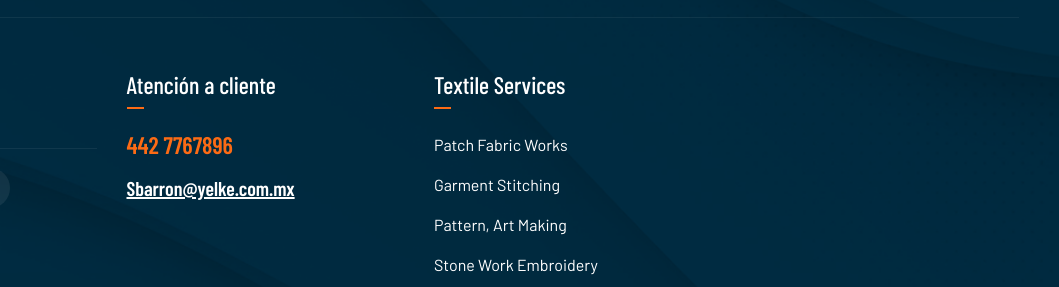
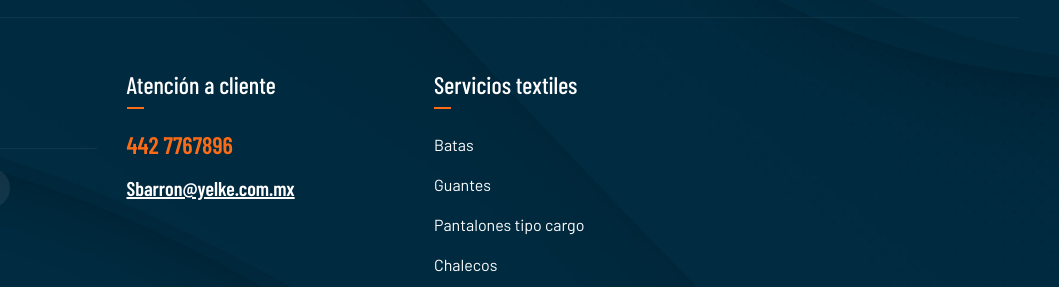
Before and after one commit to goldstein18/yelke, a plain HTML site: page about-us.html in a window 1280 px wide. Shown: the part 2510-2797 px from the top of the page, 221-1280 px from the left. Drawn offline with nearby package versions, Linux system fonts and the light colour scheme; some packages are replaced by stand-ins of ours; a script that the page names is missing; files whose address does not match are found by name; a web font is replaced by a local one.

Commit message:
Update about-us.html

```diff
--- a/about-us.html
+++ b/about-us.html
@@ -90,11 +90,11 @@
                                                 <li class="mega-menu-item">
                                                     <a href="index.html">Home</a>
                                                 </li>
-                                                <li class="mega-menu-item">
+                                                <li class="mega-menu-item active">
                                                     <a href="about-us.html" class="mega-menu-link">Nosotros</a>
 
                                                 </li>
-                                                <li class="mega-menu-item active">
+                                                <li class="mega-menu-item">
                                                     <a href="guantes.html" class="mega-menu-link">Servicios</a>
 
                                                 </li>
@@ -348,14 +348,14 @@
         </div>
         <!--site-main end-->
         <!--footer start-->
-        <footer style="background-image:url(images/bg-image/footerbg.png);" class="footer widget-footer ttm-bgcolor-darkgrey ttm-bgimage-yes bg-img3 ttm-textcolor-white clearfix">
+     <footer style="background-image:url(images/bg-image/footerbg.png);" class="footer widget-footer ttm-bgcolor-darkgrey ttm-bgimage-yes bg-img3 ttm-textcolor-white clearfix">
             <div class="first-footer">
                 <div class="container">
                     <div class="row">
                         <div class="col-xs-12 col-sm-12 col-md-6 col-lg-9 widget-area">
                             <div class="section-title mb-0">
                                 <div class="title-header">
-                                    <h5  style="border-bottom:3px solid #fc6b15;" class="ttm-textcolor-white">¿Listo para comenzar?</h5>
+                                    <h5  style="border-bottom:3px solid #fc6b15;"class="ttm-textcolor-white">¿Listo para comenzar?</h5>
                                     <h2 class="title">Ponte en contacto</h2>
                                 </div>
                             </div>
@@ -409,13 +409,13 @@
                         </div>
                         <div class="col-xs-12 col-sm-6 col-md-6 col-lg-3 widget-area">
                             <div class="widget widget_nav_menu clearfix">
-                                <h3 class="widget-title">Textile Services</h3>
+                                <h3 class="widget-title">Servicios textiles</h3>
                                 <ul id="menu-footer-quick-links" class="menu">
-                                    <li><a href="fabric-printing.html">Patch Fabric Works</a></li>
-                                    <li><a href="fabric-dyeing.html">Garment Stitching</a></li>
-                                    <li><a href="engineering.html">Pattern, Art Making</a></li>
-                                    <li><a href="manufacture.html">Stone Work Embroidery</a></li>
-                                    <li><a href="Stich-Fabric.html">Computerised Embroidery</a></li>
+                                    <li><a href="batas.html">Batas</a></li>
+                                    <li><a href="guantes.html">Guantes</a></li>
+                                    <li><a href="pantalon-cargo.html">Pantalones tipo cargo</a></li>
+                                    <li><a href="chalecos.html">Chalecos</a></li>
+                                    <li><a href="zapatos-seguridad.html">Zapatos de seguridad</a></li>
                                 </ul>
                             </div>
                         </div>
@@ -446,7 +446,7 @@
                     <div class="row">
                         <div class="col-lg-6 col-md-6">
                             <div class="text-lg-left">
-                                <span class="cpy-text">Copyright © 2022 <a href="#" class="ttm-textcolor-skincolor font-weight-500">Yelke</a>Todos los derechos reservados.</span>
+                                <span class="cpy-text">Copyright © 2022 <a href="#" class="ttm-textcolor-skincolor font-weight-500">Yelke</a> Todos los derechos reservados.</span>
                             </div>
                         </div>
                         <div class="col-lg-6 col-md-6">
@@ -462,6 +462,8 @@
                 </div>
             </div>
         </footer>
+
+        <!--footer end-->
 
         <!--footer end-->
         <!--back-to-top start-->
```
